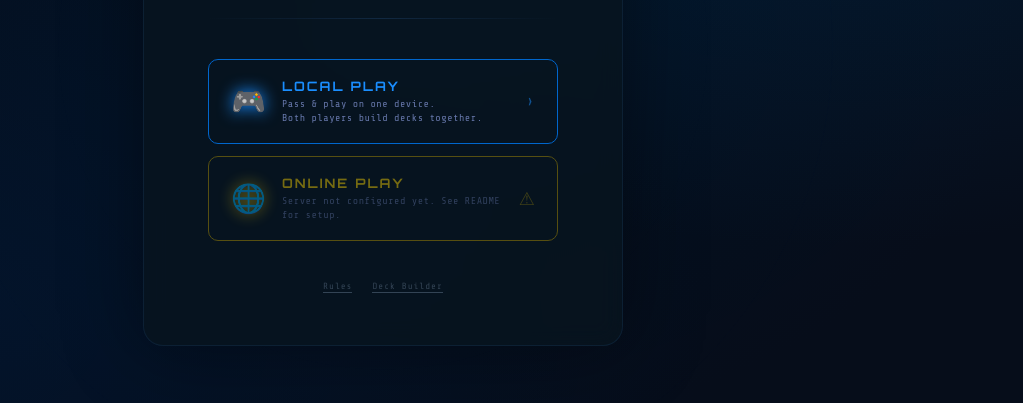
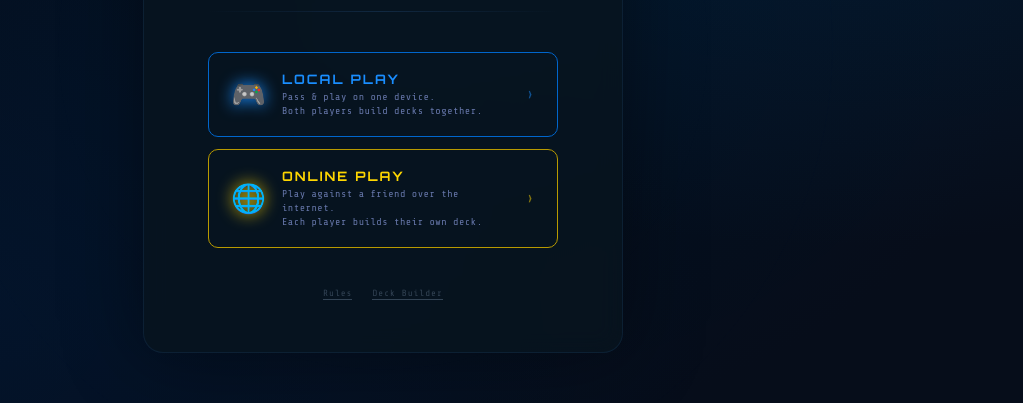
Before and after one commit to rpant121/SegaTCG, a website: page home.html in a window 1280 px wide. Shown: the part 355-758 px from the top of the page, without its empty margins (257-1280 px from the left). Drawn offline with nearby package versions, Linux system fonts and the light colour scheme.

Commit message:
Update home.html

```diff
--- a/home.html
+++ b/home.html
@@ -344,7 +344,7 @@
 
 <script>
   // ── Configure your Railway URL here ──────────────────────────────────────
-  const ONLINE_SERVER_URL = '';  // ← paste your Railway URL here when deployed
+  const ONLINE_SERVER_URL = 'https://segatcg-production.up.railway.app';
   // ─────────────────────────────────────────────────────────────────────────
 
   const localBtn  = document.getElementById('btn-local');
```
